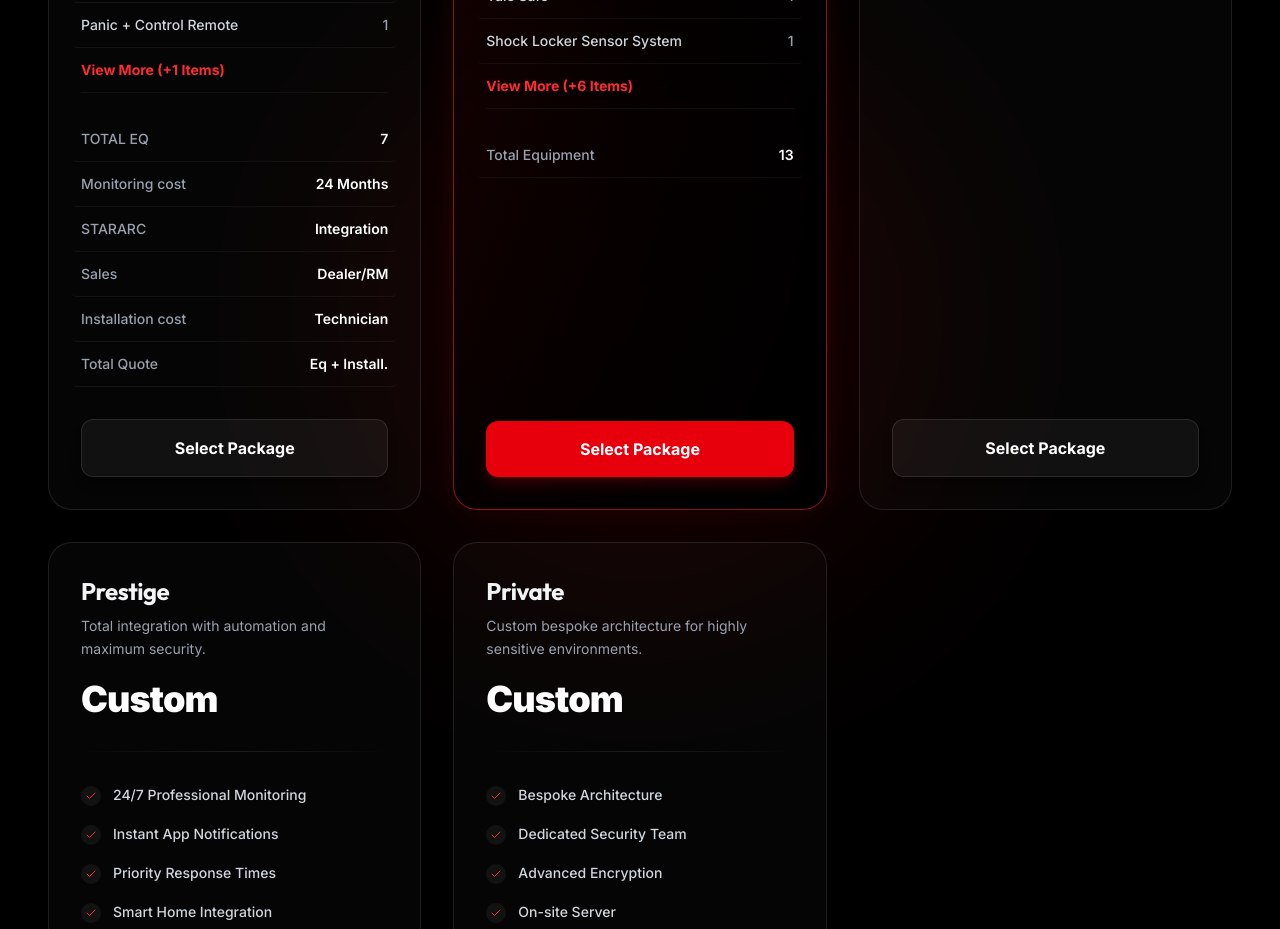
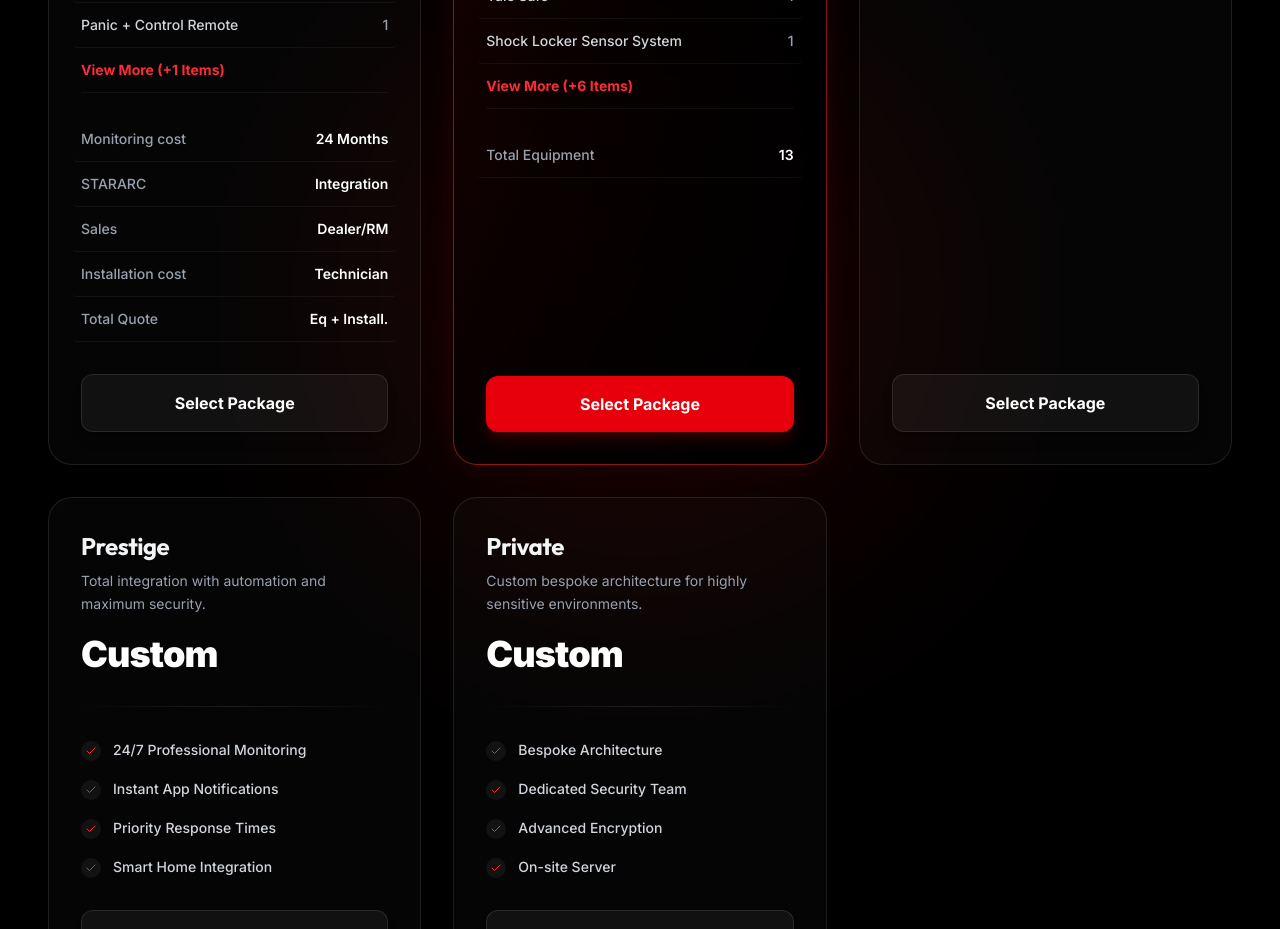
Before and after one commit to stararcglobalsolutions-max/star, a Next.js app: page /monitoring-packages in a window 1280 px wide. Shown: the part 920-1849 px from the top of the page. Built offline with nearby package versions, Linux system fonts and the light colour scheme.

Commit message:
fix: remove TOTAL EQ row from Core package

```diff
--- a/src/app/monitoring-packages/page.tsx
+++ b/src/app/monitoring-packages/page.tsx
@@ -22,7 +22,6 @@ const ajaxPackages = [
       { name: "Siren Indoor", qty: 1 }
     ],
     details: [
-      { label: "TOTAL EQ", value: "7" },
       { label: "Monitoring cost", value: "24 Months" },
       { label: "STARARC", value: "Integration" },
       { label: "Sales", value: "Dealer/RM" },
```
